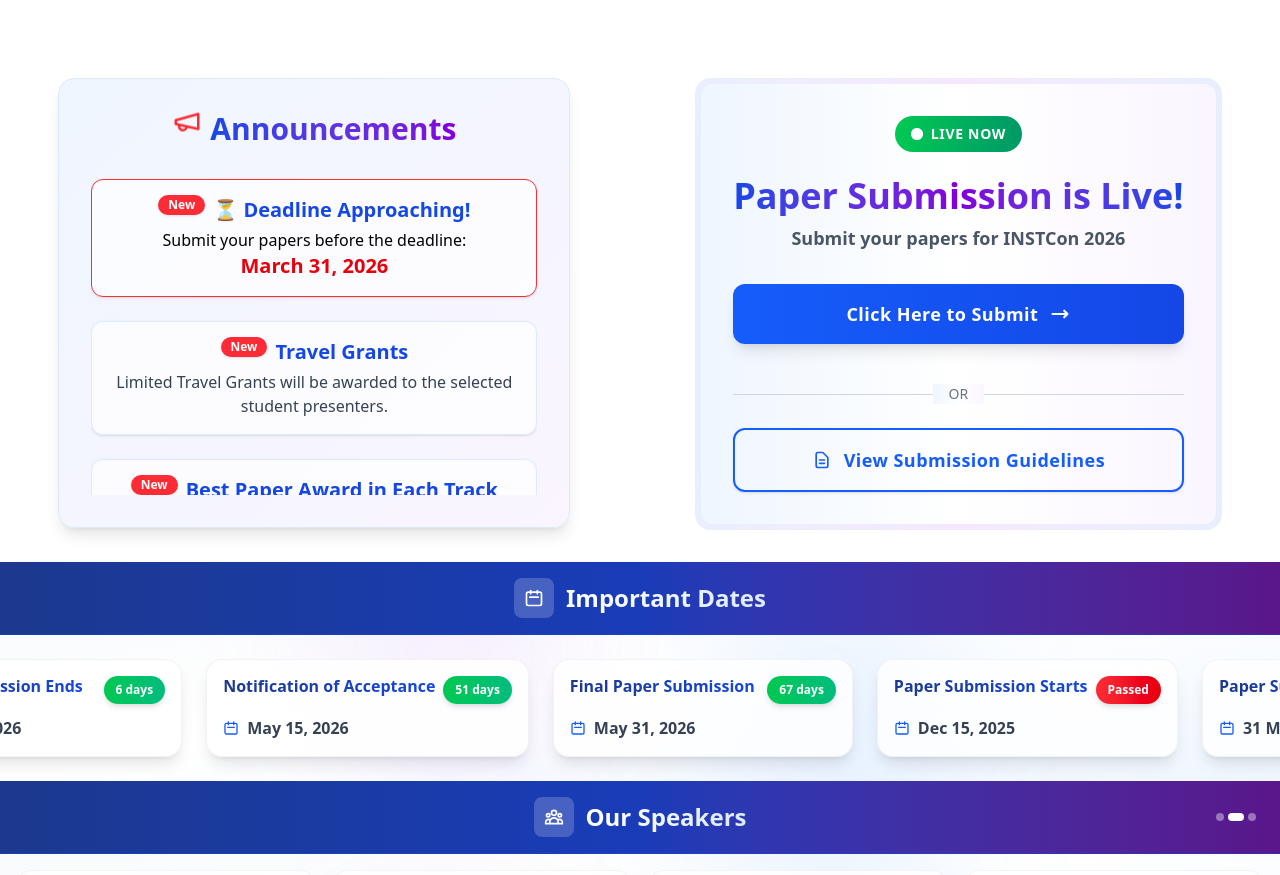
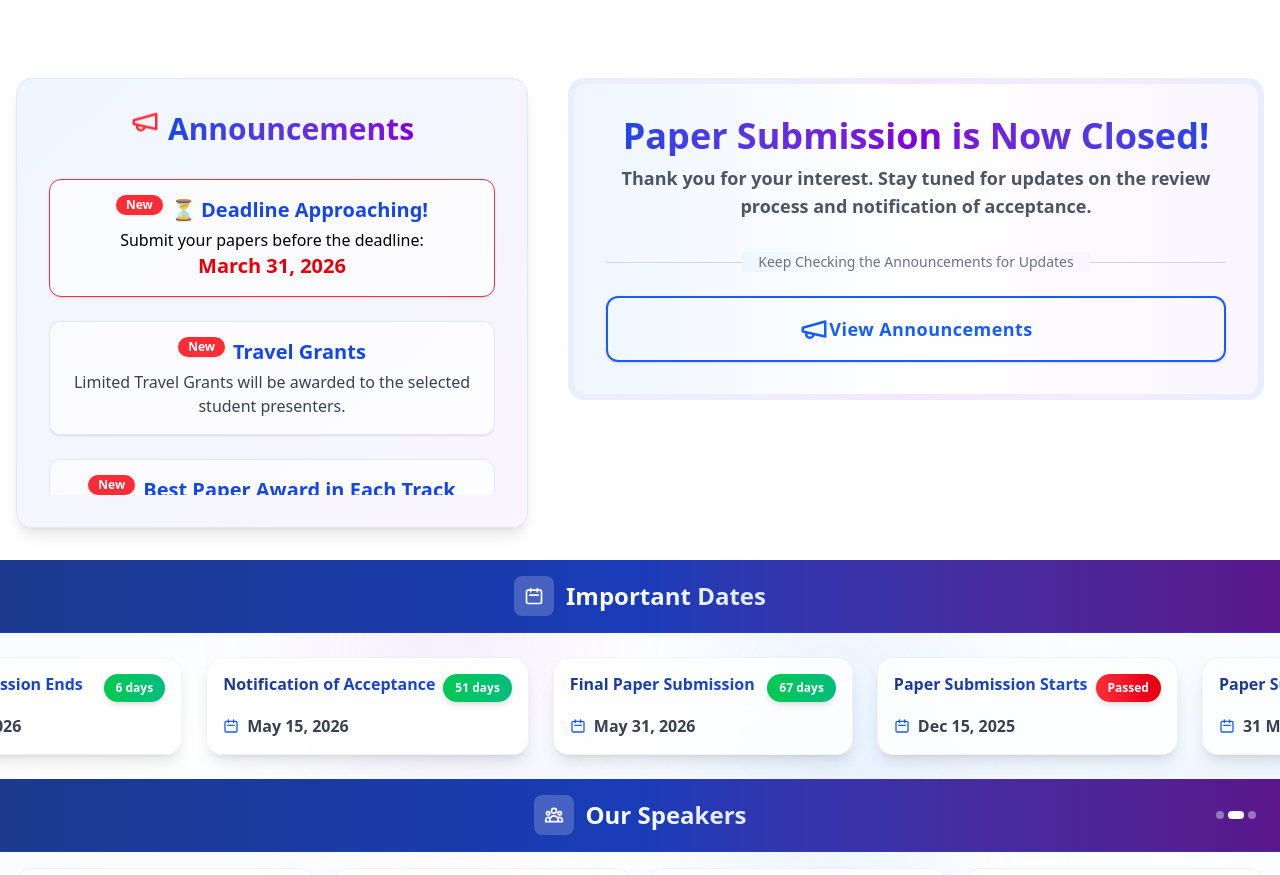
Before and after one commit to AshwaniNITR/I3ST, a Next.js app: page / in a window 1280 px wide. Shown: the part 862-1737 px from the top of the page. Built offline with nearby package versions, Linux system fonts and the light colour scheme.

Commit message:
chore:submissuionz

```diff
--- a/app/announcements/page.tsx
+++ b/app/announcements/page.tsx
@@ -138,8 +138,8 @@ const FlippableCard = ({ announcement, index, isDeadlinePassed }) => {
 const Page = () => {
   const announcements = [
   {
-    title: "⏳ Deadline Approaching!",
-    description: "Submit your papers before the deadline: MARCH 31, 2026.",
+    title: "Paper Submission is now closed!",
+    description: "Thank you for your interest. Stay tuned for updates on the review process and notification of acceptance.",
     icon: Calendar,
     color: "from-orange-500 to-red-500",
   },
@@ -176,9 +176,9 @@ const Page = () => {
   const targetTime = new Date("2026-03-31T23:59:00");
   const isDeadlinePassed = now >= targetTime;
   if(isDeadlinePassed){
-     announcements[0].title="⏳ Deadline Has Been Extended!";
-     announcements[0].description="Submit your papers before the extended deadline: APRIL 8, 2026.";
-     announcements[0].color="from-green-500 to-emerald-500";
+     announcements[0].title="⏳ Paper Submission is Now Closed!";
+     announcements[0].description="Thank you for your interest. Stay tuned for updates on the review process and notification of acceptance.";
+     announcements[0].color="from-red-500 to-red-600";
   }
   return (
     <div className="relative min-h-screen">
--- a/components/hero.tsx
+++ b/components/hero.tsx
@@ -81,8 +81,8 @@ const Hero = () => {
   const targetTime = new Date("2026-03-31T23:59:00");
   const isDeadlinePassed = now >= targetTime;
   if(isDeadlinePassed){
-     announcements[0].title="⏳ Deadline Has Been Extended!";
-     announcements[0].description="Submit your papers before the extended deadline: APRIL 10, 2026.";
+     announcements[0].title="⏳ Paper Submission is Now Closed!";
+     announcements[0].description="Thank you for your interest. Stay tuned for updates on the review process and notification of acceptance.";
   }
 
   const images = [
@@ -482,7 +482,7 @@ const Hero = () => {
               <div className="relative bg-gradient-to-br backdrop-blur-lg border-2 border-transparent bg-clip-padding rounded-2xl p-1 shadow-xl">
                 <div className="relative bg-gradient-to-r from-blue-50 via-white to-purple-50 rounded-xl p-8 text-center">
                   {/* Animated badge */}
-                  <div className="inline-flex items-center gap-2 px-4 py-2 bg-gradient-to-r from-green-500 to-emerald-600 rounded-full animate-pulse mb-6">
+                  {/* <div className="inline-flex items-center gap-2 px-4 py-2 bg-gradient-to-r from-green-500 to-emerald-600 rounded-full animate-pulse mb-6">
                     <div className="relative flex h-3 w-3">
                       <div className="absolute inline-flex h-full w-full animate-ping rounded-full bg-white opacity-75"></div>
                       <div className="relative inline-flex h-3 w-3 rounded-full bg-white"></div>
@@ -490,20 +490,20 @@ const Hero = () => {
                     <span className="font-bold text-white text-sm tracking-wider">
                       LIVE NOW
                     </span>
-                  </div>
+                  </div> */}
 
                   {/* Main message */}
                   <div className="space-y-2 mb-8">
                     <h3 className="text-4xl font-black bg-gradient-to-r from-blue-700 via-purple-700 to-blue-700 bg-clip-text text-transparent">
-                      Paper Submission is Live!
+                      Paper Submission is Now Closed!
                     </h3>
                     <p className="text-gray-600 font-semibold text-lg">
-                      Submit your papers for INSTCon 2026
+                        Thank you for your interest. Stay tuned for updates on the review process and notification of acceptance.
                     </p>
                   </div>
 
                   {/* Main CTA Button */}
-                  <a
+                  {/* <a
                     href="https://cmt3.research.microsoft.com/INSTCON2026"
                     target="_blank"
                     rel="noopener noreferrer"
@@ -523,7 +523,7 @@ const Hero = () => {
                         d="M17 8l4 4m0 0l-4 4m4-4H3"
                       ></path>
                     </svg>
-                  </a>
+                  </a> */}
 
                   {/* Divider with "OR" */}
                   <div className="relative my-6">
@@ -532,31 +532,19 @@ const Hero = () => {
                     </div>
                     <div className="relative flex justify-center">
                       <span className="px-4 bg-gradient-to-r from-blue-50 via-white to-purple-50 text-gray-500 font-medium text-sm">
-                        OR
+                        Keep Checking the Announcements for Updates
                       </span>
                     </div>
                   </div>
 
                   {/* Secondary Button for Guidelines */}
                   <a
-                    href="/submitPaper"
+                    href="/announcements"
                     className="group inline-flex items-center justify-center w-full border-2 border-blue-600 text-blue-600 hover:bg-blue-50 hover:border-blue-700 font-bold text-lg px-10 py-4 rounded-xl shadow-sm hover:shadow-md transition-all duration-300"
                   >
-                    <svg
-                      className="w-5 h-5 mr-3 text-blue-600 group-hover:text-blue-700"
-                      fill="none"
-                      stroke="currentColor"
-                      viewBox="0 0 24 24"
-                    >
-                      <path
-                        strokeLinecap="round"
-                        strokeLinejoin="round"
-                        strokeWidth="2"
-                        d="M9 12h6m-6 4h6m2 5H7a2 2 0 01-2-2V5a2 2 0 012-2h5.586a1 1 0 01.707.293l5.414 5.414a1 1 0 01.293.707V19a2 2 0 01-2 2z"
-                      ></path>
-                    </svg>
+                     <Megaphone size={30} />
                     <span className="tracking-wide">
-                      View Submission Guidelines
+                      View Announcements
                     </span>
                   </a>
                 </div>
@@ -701,7 +689,7 @@ const Hero = () => {
           <div className="px-2 py-1 flex justify-center">
             <div className="relative bg-gradient-to-br from-blue-50 to-purple-50 rounded-lg p-2 w-full max-w-[95%]">
               {/* Live badge - Centered */}
-              <div className="flex justify-center mb-1">
+              {/* <div className="flex justify-center mb-1">
                 <div className="inline-flex items-center gap-0.5 px-1.5 py-0.5 bg-gradient-to-r from-green-500 to-emerald-600 rounded-full animate-pulse">
                   <div className="relative flex h-1.5 w-1.5">
                     <div className="absolute inline-flex h-full w-full animate-ping rounded-full bg-white opacity-75"></div>
@@ -709,33 +697,33 @@ const Hero = () => {
                   </div>
                   <span className="font-bold text-white text-[10px]">LIVE</span>
                 </div>
-              </div>
+              </div> */}
 
               {/* Message - Centered */}
               <div className="text-center mb-1">
                 <h3 className="text-xs font-black bg-gradient-to-r from-blue-700 to-purple-700 bg-clip-text text-transparent mb-0.5">
-                  Paper Submission is Live!
+                 Paper Submission is Now Closed!
                 </h3>
                 <p className="text-gray-700 font-semibold text-[10px]">
-                  Submit papers for INSTCon 2026
+                  Thank you for your interest. Stay tuned for updates on the review process and notification of acceptance.
                 </p>
               </div>
 
               {/* Buttons - Centered */}
               <div className="space-y-1">
-                <a
+                {/* <a
                   href="https://cmt3.research.microsoft.com/INSTCON2026"
                   target="_blank"
                   rel="noopener noreferrer"
                   className="block w-full bg-gradient-to-r from-blue-600 to-blue-700 text-white font-bold py-1 px-2 rounded text-center text-[10px]"
                 >
                   Click to Submit
-                </a>
+                </a> */}
                 <a
-                  href="/submitPaper"
+                  href="/announcements"
                   className="block w-full border border-blue-600 text-blue-600 font-bold py-1 px-2 rounded text-center text-[10px]"
                 >
-                  View Guidelines
+                  View Announcements
                 </a>
               </div>
             </div>
@@ -948,7 +936,7 @@ const Hero = () => {
           </div>
           <div className="relative bg-gradient-to-br from-blue-50 to-purple-50 border border-blue-100 rounded-2xl p-6 shadow-lg sm:max-w-lg sm:mx-auto sm:p-8">
             {/* Live badge */}
-            <div className="flex justify-center mb-4">
+            {/* <div className="flex justify-center mb-4">
               <div className="inline-flex items-center gap-2 px-3 py-1 bg-gradient-to-r from-green-500 to-emerald-600 rounded-full animate-pulse sm:px-4 sm:py-1.5">
                 <div className="relative flex h-2 w-2 sm:h-2.5 sm:w-2.5">
                   <div className="absolute inline-flex h-full w-full animate-ping rounded-full bg-white opacity-75"></div>
@@ -958,20 +946,20 @@ const Hero = () => {
                   LIVE NOW
                 </span>
               </div>
-            </div>
+            </div> */}
 
             {/* Message */}
             <div className="text-center space-y-2 mb-6 sm:space-y-3 sm:mb-8">
               <h3 className="text-2xl font-black bg-gradient-to-r from-blue-700 to-purple-700 bg-clip-text text-transparent sm:text-3xl">
-                Paper Submission is Live!
+                Paper Submission is Now Closed!
               </h3>
               <p className="text-gray-700 font-semibold text-base sm:text-lg">
-                Submit your papers for INSTCon 2026
+                Thank you for your interest. Stay tuned for updates on the review process and notification of acceptance.
               </p>
             </div>
 
             {/* Main Button */}
-            <a
+            {/* <a
               href="https://cmt3.research.microsoft.com/INSTCON2026"
               target="_blank"
               rel="noopener noreferrer"
@@ -995,10 +983,10 @@ const Hero = () => {
                   ></path>
                 </svg>
               </div>
-            </a>
+            </a> */}
 
             {/* Divider */}
-            <div className="relative my-4 sm:my-6">
+            {/* <div className="relative my-4 sm:my-6">
               <div className="absolute inset-0 flex items-center">
                 <div className="w-full border-t border-gray-300"></div>
               </div>
@@ -1007,10 +995,10 @@ const Hero = () => {
                   OR
                 </span>
               </div>
-            </div>
+            </div> */}
 
             {/* Guidelines Button */}
-            <a
+            {/* <a
               href="/submitPaper"
               className="group block w-full border-2 border-blue-600 text-blue-600 hover:bg-blue-50 hover:border-blue-700 font-bold py-4 px-6 rounded-xl text-center shadow-sm hover:shadow-md transition-all duration-300 active:scale-95 sm:py-5 sm:text-lg"
             >
@@ -1032,7 +1020,7 @@ const Hero = () => {
                   View Submission Guidelines
                 </span>
               </div>
-            </a>
+            </a> */}
           </div>
         </div>
       </div>
```
